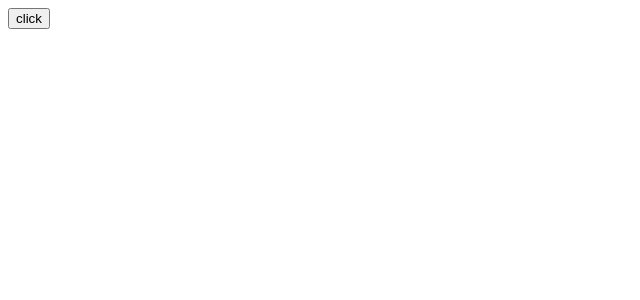
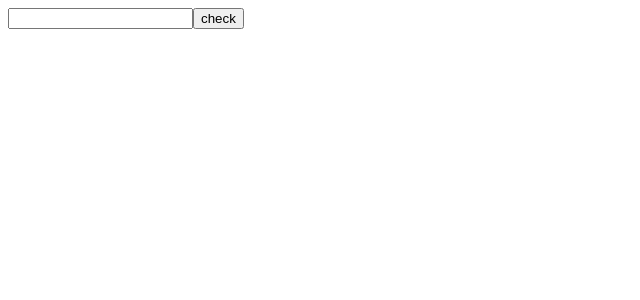
Before and after one commit to wszelag/weather-forecast, a React (Create React App) app: page / in a window 1280 px wide. Shown: the top 300 px of the page, without its empty margins (0-640 px from the left). Built offline with nearby package versions, Linux system fonts and the light colour scheme.

Commit message:
add react-hook-form

```diff
--- a/package.json
+++ b/package.json
@@ -8,6 +8,7 @@
     "@testing-library/user-event": "^12.5.0",
     "react": "^17.0.1",
     "react-dom": "^17.0.1",
+    "react-hook-form": "^6.12.2",
     "react-scripts": "4.0.1",
     "web-vitals": "^0.2.4"
   },
--- a/src/App.js
+++ b/src/App.js
@@ -1,16 +1,19 @@
-import React from "react";
-import { getWeatherData } from "./tools/getWeatherData";
+import React, { useState } from "react";
+import { Form } from "./components/Form/Form";
+import { Info } from "./components/Info/Info";
+
+//todo
+//add form and first views
+//decode time
+//display data hourly & daily with charts etc.
+//styles
 
 export const App = () => {
+  const [cityData, setCityData] = useState({});
   return (
-    <div>
-      <button
-        onClick={() => {
-          console.log(getWeatherData("Koszalin"));
-        }}
-      >
-        click
-      </button>
-    </div>
+    <>
+      <Form setCityData={setCityData} />
+      <Info cityData={cityData} />
+    </>
   );
 };
--- /dev/null
+++ b/src/components/Form/Form.js
@@ -0,0 +1,19 @@
+import React from "react";
+import { getWeatherData } from "../../tools/getWeatherData";
+import { useForm } from "react-hook-form";
+
+export const Form = ({ setCityData }) => {
+  const { register, handleSubmit, errors } = useForm();
+  const onSubmit = (data) => {
+    getWeatherData(data.cityName, setCityData);
+  };
+  return (
+    <section>
+      <form onSubmit={handleSubmit(onSubmit)}>
+        <input name="cityName" ref={register({ required: true })} />
+        {errors.cityName && <span>This field is required</span>}
+        <input type="submit" value="check" />
+      </form>
+    </section>
+  );
+};
--- /dev/null
+++ b/src/components/Info/Info.js
@@ -0,0 +1,6 @@
+import React from "react";
+
+export const Info = ({ cityData }) => {
+  console.log(cityData);
+  return <div>{cityData.name}</div>;
+};
--- a/src/tools/getWeatherData.js
+++ b/src/tools/getWeatherData.js
@@ -1,6 +1,8 @@
 import { APIkey } from "../config/APIconfig";
 
-export const getWeatherData = (cityName) => {
+//fetching data and updating state
+
+export const getWeatherData = (cityName, setCityData) => {
   const cityData = {};
   const baseInfoURL = `http://api.openweathermap.org/data/2.5/weather?q=${cityName}&APPID=${APIkey}`;
 
@@ -21,7 +23,8 @@ export const getWeatherData = (cityName) => {
           cityData.current = data.current;
           cityData.daily = data.daily;
           cityData.hourly = data.hourly;
-          console.log("end");
+          console.log(cityName);
+          setCityData(() => cityData);
         });
     });
 
```
Also changed, not shown: 2 other files (tests, documents, lock files or other folders).
